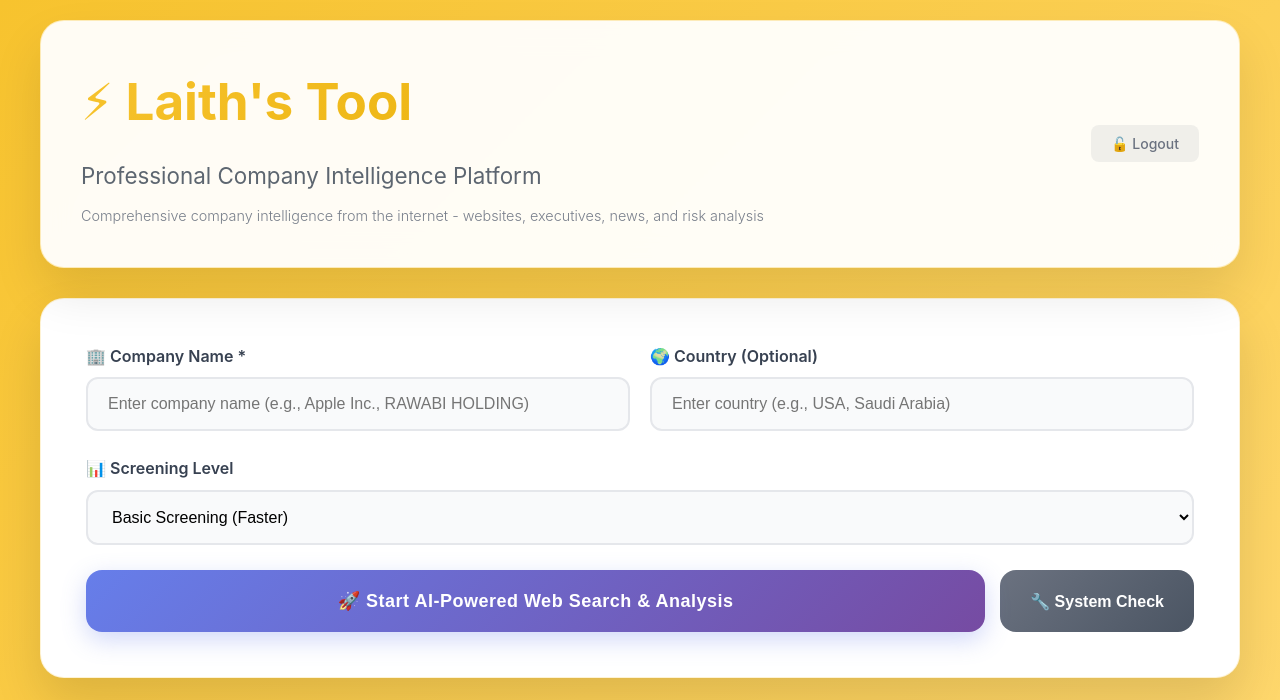
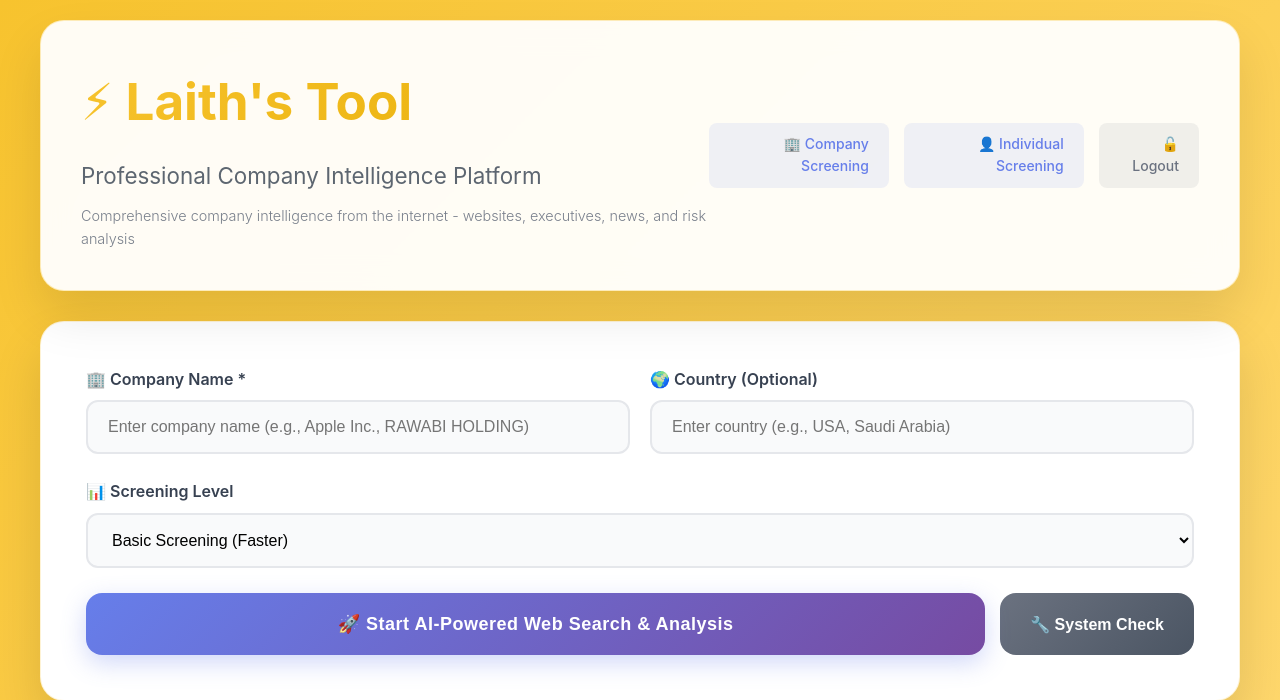
Before and after one commit to laithharzallah/Laithstool, a Flask app: template templates/index.html in a window 1280 px wide. Shown: the top 700 px of the page. Run offline with Flask 3, Linux system fonts and the light colour scheme; the template is opened without the code that fills it, so the values that code supplies are empty.

Commit message:
🎯 COMPLETE FIX: Added navigation to new intelligence service, fixed routing, and updated main page with links to company/individual screening

```diff
--- a/app.py
+++ b/app.py
@@ -820,6 +820,8 @@ def enhanced_company_screening():
         print(f"🔍 Error details: {error_details}")
         return jsonify(error_details), 500
 
+
+
 @app.route("/api/individual-screen", methods=["POST"])
 def individual_screening_api():
     """Individual screening with Dilisense"""
--- a/templates/index.html
+++ b/templates/index.html
@@ -217,9 +217,17 @@
                     <p style="font-size: 0.9em; margin-top: 10px;">Comprehensive company intelligence from the internet - websites, executives, news, and risk analysis</p>
                 </div>
                 <div style="text-align: right;">
-                    <a href="/logout" style="background: rgba(107, 114, 128, 0.1); color: #6b7280; padding: 10px 20px; border-radius: 8px; text-decoration: none; font-size: 14px; font-weight: 500; transition: all 0.3s ease;" onmouseover="this.style.background='rgba(107, 114, 128, 0.2)'" onmouseout="this.style.background='rgba(107, 114, 128, 0.1)'">
-                        🔓 Logout
-                    </a>
+                    <div style="display: flex; gap: 15px; align-items: center;">
+                        <a href="/company" style="background: rgba(102, 126, 234, 0.1); color: #667eea; padding: 10px 20px; border-radius: 8px; text-decoration: none; font-size: 14px; font-weight: 500; transition: all 0.3s ease;" onmouseover="this.style.background='rgba(102, 126, 234, 0.2)'" onmouseout="this.style.background='rgba(102, 126, 234, 0.1)'">
+                            🏢 Company Screening
+                        </a>
+                        <a href="/individual" style="background: rgba(102, 126, 234, 0.1); color: #667eea; padding: 10px 20px; border-radius: 8px; text-decoration: none; font-size: 14px; font-weight: 500; transition: all 0.3s ease;" onmouseover="this.style.background='rgba(102, 126, 234, 0.2)'" onmouseout="this.style.background='rgba(102, 126, 234, 0.1)'">
+                            👤 Individual Screening
+                        </a>
+                        <a href="/logout" style="background: rgba(107, 114, 128, 0.1); color: #6b7280; padding: 10px 20px; border-radius: 8px; text-decoration: none; font-size: 14px; font-weight: 500; transition: all 0.3s ease;" onmouseover="this.style.background='rgba(107, 114, 128, 0.2)'" onmouseout="this.style.background='rgba(107, 114, 128, 0.1)'">
+                            🔓 Logout
+                        </a>
+                    </div>
                 </div>
             </div>
         </div>
```
